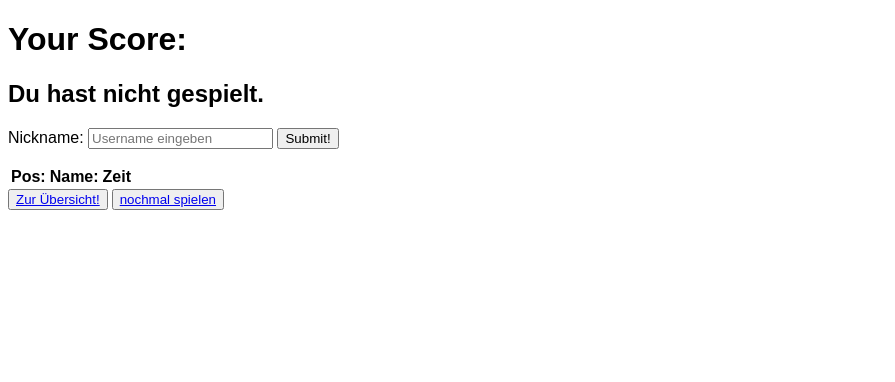
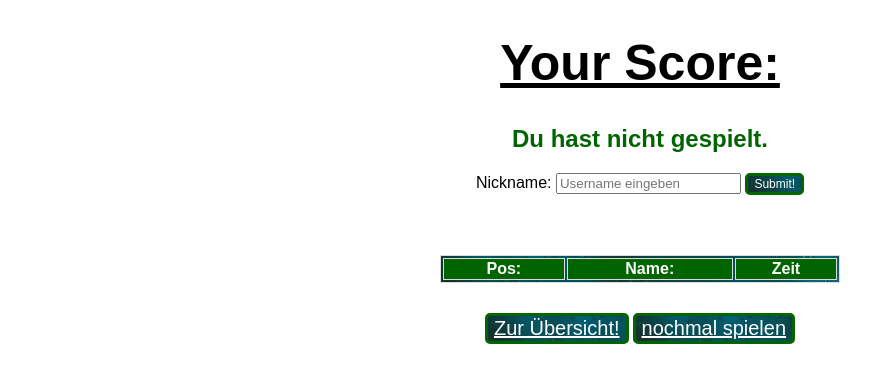
Before and after one commit to eichwald1997/GIS_SoSe_21, a website: page Endabgabe/frontend/html/score.html in a window 1280 px wide. Shown: the whole page, without its empty margins (0-895 px from the left). Drawn offline with Linux system fonts and the light colour scheme; no server answers.

Commit message:
End - Fertig!

```diff
--- a/Endabgabe/frontend/css/admin.css
+++ b/Endabgabe/frontend/css/admin.css
@@ -0,0 +1,60 @@
+
+#updateImageForm {
+    width: 80%;
+    height: 520px;
+    margin-left: auto;
+    margin-right: auto;
+    margin-top: 50px;
+}
+
+#images {
+    width: 100%;
+    height: 400px;
+}
+
+.pics {
+    float: left;
+    margin-top: 5px;
+    margin-right: 35px;
+}
+
+img {
+    width: 150px;
+    height: 150px;
+    border: 4px solid darkgreen;
+}
+
+input[type=checkbox] {
+    margin-left: -30px;
+    width: 30px;
+    height: 30px;
+}
+
+h1 {
+    font-family: fantasy;
+    text-align: center;
+    font-size: 50px;
+    text-decoration: underline;
+}
+
+button[type=submit] {
+    margin-top: 30px;
+    font-family: fantasy;
+    font-size: 30px;
+    background-image: url('../img/background.jpg');
+    border-radius: 10px;
+    color: white;
+}
+
+#spiel {
+    margin-left: 20px;
+    font-family: fantasy;
+    font-size: 30px;
+    background-image: url('../img/background.jpg');
+    border-radius: 10px;
+    color: white;
+}
+
+a {
+    color: white;
+}
--- a/Endabgabe/frontend/css/memory.css
+++ b/Endabgabe/frontend/css/memory.css
@@ -124,3 +124,20 @@ fieldset {
     margin-top: -22em;
     margin-left: -2em;
 }
+
+.btt {
+    font-family: fantasy;
+    font-size: 20px;
+    background-image: url('../img/background.jpg');
+    border-radius: 5px;
+    border: 3px solid darkgreen;
+}
+
+#firstBtt {
+    margin-left: 65%;
+    margin-top: 55px;
+}
+
+a {
+    color: white;
+}
--- a/Endabgabe/frontend/css/score.css
+++ b/Endabgabe/frontend/css/score.css
@@ -5,9 +5,58 @@ body {
 #scoreForm {
     font-family: fantasy;
     color: rgb(0, 0, 0);
+    text-align: center;
 }
 
 table {
     font-family: fantasy;
     color: rgb(0, 0, 0);
+    margin: 0px auto;
+    margin-top: 60px;
+    border: 1px solid gainsboro;
+    width: 400px;
+    background-image: url('../img/background.jpg');
 }
+
+th, td {
+    border: 1px solid gainsboro;
+    color: white;
+}
+
+th {
+    background-color: darkgreen;
+    color: white;
+    left: 20px;
+}
+
+#scoreElement {
+    color: darkgreen;
+
+}
+
+h1 {
+    text-decoration: underline;
+    font-size: 50px;
+}
+
+#btt {
+    text-align: center;
+    margin-top: 30px;
+}
+
+button {
+    font-family: fantasy;
+    font-size: 20px;
+    background-image: url('../img/background.jpg');
+    border-radius: 5px;
+    border: 3px solid darkgreen;
+}
+
+a {
+    color: white;
+}
+
+button[type=submit] {
+    font-size: 12px;
+    color: white;
+}
--- a/Endabgabe/frontend/html/score.html
+++ b/Endabgabe/frontend/html/score.html
@@ -25,8 +25,9 @@
 
     </table>
 
+    <p id="btt">
     <button><a href="overview.html">Zur Übersicht!</a></button>
     <button><a href="memory.html">nochmal spielen</a></button>
-
+    </p>
 </body>
 </html>
--- a/Endabgabe/frontend/scripts/admin.js
+++ b/Endabgabe/frontend/scripts/admin.js
@@ -9,6 +9,7 @@ document.addEventListener("DOMContentLoaded", async () => {
     if (response.success && response.images) {
         for (let image of response.images) {
             let div = document.createElement("div");
+            div.setAttribute("class", "pics");
             let img = document.createElement("img");
             let checkbox = document.createElement("input");
             checkbox.value = image.source;
--- a/Endabgabe/frontend/scripts/score.js
+++ b/Endabgabe/frontend/scripts/score.js
@@ -7,7 +7,7 @@ document.addEventListener("DOMContentLoaded", async () => {
     scoreForm.addEventListener("submit", submitScore);
     let score = localStorage.getItem("score");
     if (score) {
-        scoreElement.innerText = score;
+        scoreElement.innerText = score + " sec";
     }
     else {
         scoreElement.innerText = "Du hast nicht gespielt.";
--- a/Endabgabe/frontend/scripts/score.ts
+++ b/Endabgabe/frontend/scripts/score.ts
@@ -8,7 +8,7 @@ document.addEventListener("DOMContentLoaded", async() =>{
     scoreForm.addEventListener("submit", submitScore);
     let score = localStorage.getItem("score");
     if(score){
-        scoreElement.innerText = score;
+        scoreElement.innerText = score + " sec";
     }
     else{
         scoreElement.innerText = "Du hast nicht gespielt.";
```
Also changed, not shown: Endabgabe/frontend/html/admin.html (+3 -1 lines), Endabgabe/frontend/html/memory.html (+4 -1 lines), Endabgabe/frontend/html/overview.html (+1 -1 lines), Endabgabe/frontend/scripts/memory.js (+1 -7 lines), Endabgabe/frontend/scripts/memory.ts (+1 -11 lines), 3 other files.
